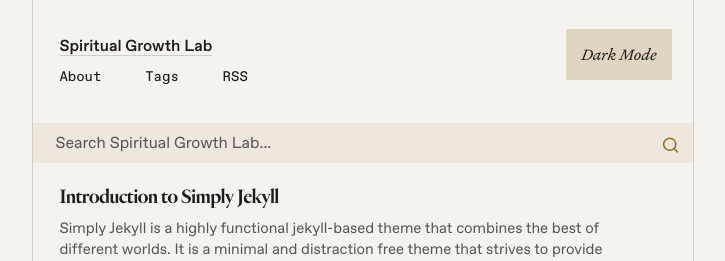
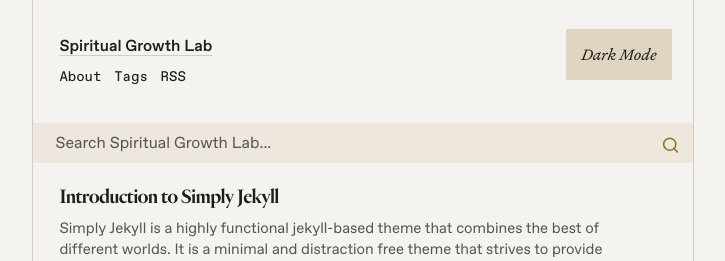
Before and after one commit to jsantiago611/digital-garden-master, a Jekyll site: the page built from index.md, in a window 1280 px wide. Shown: the top 261 px of the page, without its empty margins (277-1002 px from the left). Built offline with Jekyll 4.4.1, drawn with Linux system fonts in a browser that asks for light colours.

Commit message:
making menu items closer together
to eliminate getting too close to the light/dark mode button

```diff
--- a/assets/css/Style.css
+++ b/assets/css/Style.css
@@ -1336,8 +1336,8 @@ summary {
     border-right: 1px solid var(--primary-border-color);
     display: flex;
     flex-direction: column;
-    padding-left: 14px;
-    padding-right: 17px;
+    padding-left: 0px; /*previously 14*/
+    padding-right: 0px; /*previously 17*/
     padding-top: 0;
     padding-bottom: 5px;
     text-decoration: none;
```
